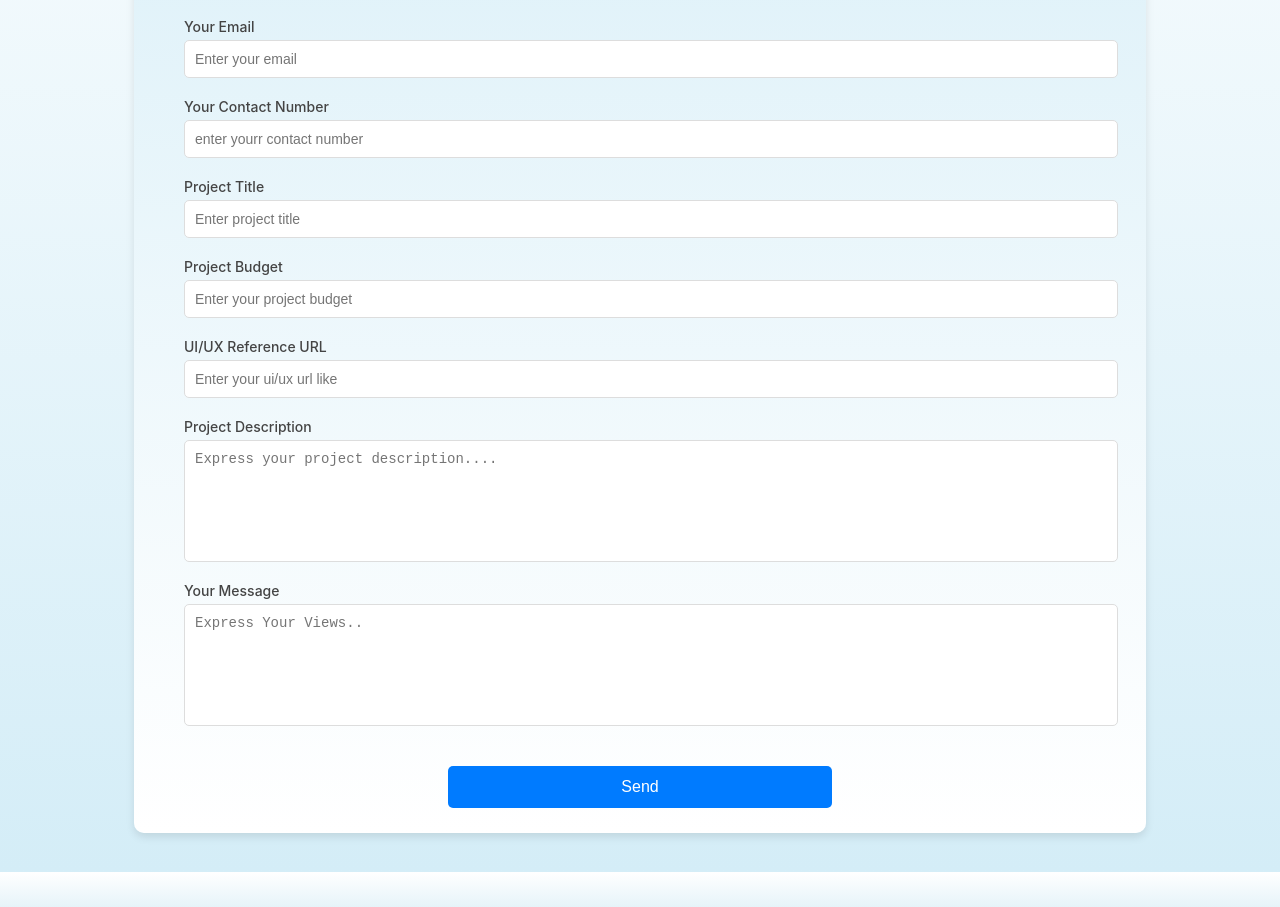
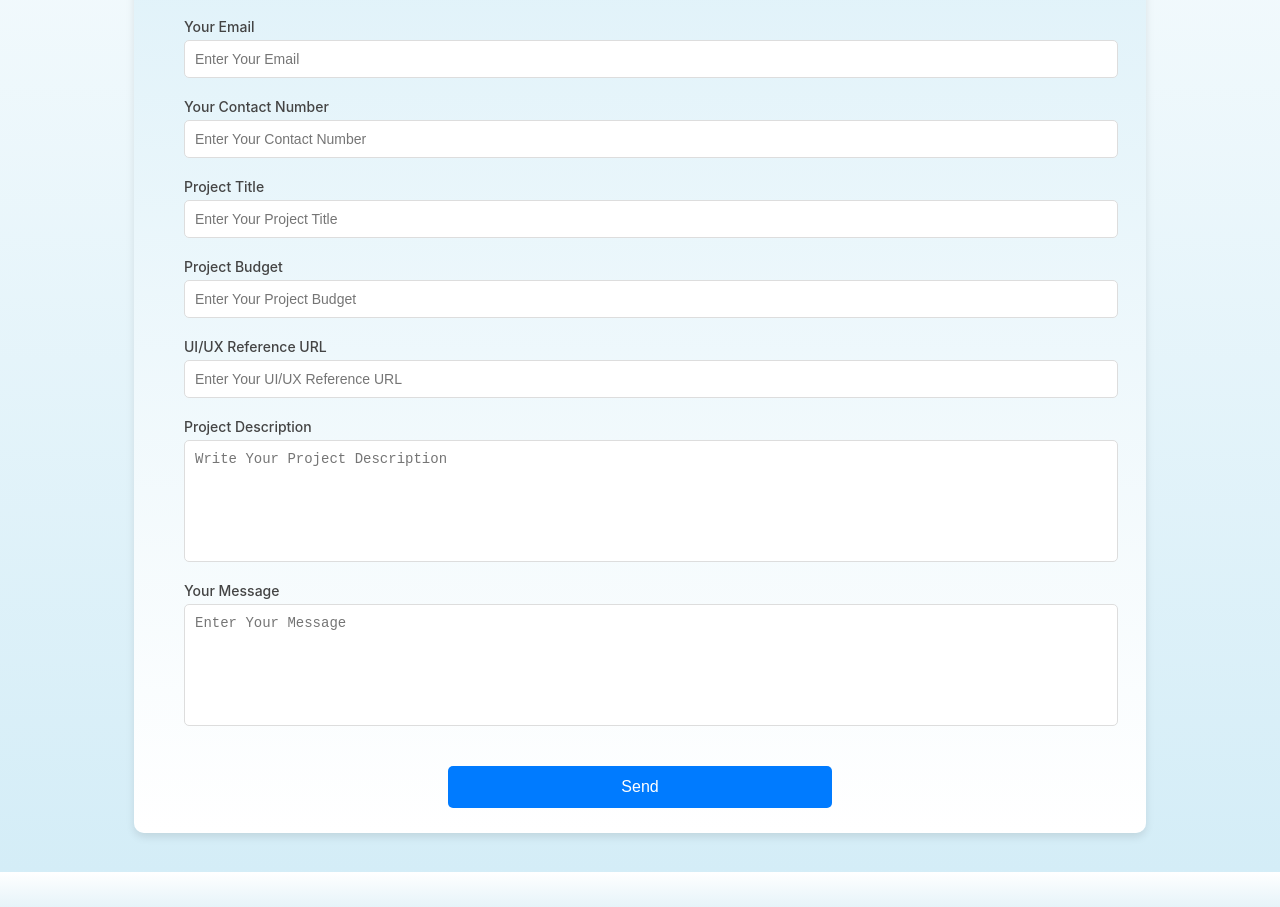
Before and after one commit to wiz-freelancers/wizfreelancers, a React (Create React App) app in the folder wiz/: page /Contact in a window 1280 px wide. Shown: the part 528-1435 px from the top of the page. Built offline with nearby package versions, Linux system fonts and the light colour scheme.

Commit message:
some changes

```diff
--- a/wiz/src/components/Contact/Contact.jsx
+++ b/wiz/src/components/Contact/Contact.jsx
@@ -54,7 +54,7 @@ const Contact = () => {
             <label htmlFor="email">Your Email</label>
             <input
               autoComplete="off"
-              placeholder="Enter your email"
+              placeholder="Enter Your Email"
               type="email"
               id="email"
               name="from_email"
@@ -65,7 +65,7 @@ const Contact = () => {
             <label htmlFor="number11">Your Contact Number</label>
             <input
               autoComplete="off"
-              placeholder="enter yourr contact number"
+              placeholder="Enter Your Contact Number"
               type="tel"
               id="number11"
               name="Number1"
@@ -78,7 +78,7 @@ const Contact = () => {
             <label htmlFor="projectTitle11">Project Title</label>
             <input
               autoComplete="off"
-              placeholder="Enter project title"
+              placeholder="Enter Your Project Title"
               type="text"
               id="projectTitle11"
               name="projectTitle1"
@@ -89,7 +89,7 @@ const Contact = () => {
             <label htmlFor="projectBudget11">Project Budget</label>
             <input
               autoComplete="off"
-              placeholder="Enter your project budget"
+              placeholder="Enter Your Project Budget"
               type="number"
               id="projectBudget11"
               name="projectBudget1"
@@ -100,7 +100,7 @@ const Contact = () => {
             <label htmlFor="url11">UI/UX Reference URL</label>
             <input
               autoComplete="off"
-              placeholder="Enter your ui/ux url like"
+              placeholder="Enter Your UI/UX Reference URL"
               type="url"
               id="url11"
               name="url1"
@@ -112,7 +112,7 @@ const Contact = () => {
           <div className="projectDescription">
             <label htmlFor="projectDescription1">Project Description</label>
             <textarea
-              placeholder="Express your project description...."
+              placeholder="Write Your Project Description"
               name="projectDescription"
               id="projectDescription1"
               className="Desc"
@@ -122,7 +122,7 @@ const Contact = () => {
           <div className="message">
             <label htmlFor="message11">Your Message</label>
             <textarea
-              placeholder="Express Your Views.."
+              placeholder="Enter Your Message"
               name="message"
               id="message11"
               className="mess"
```
